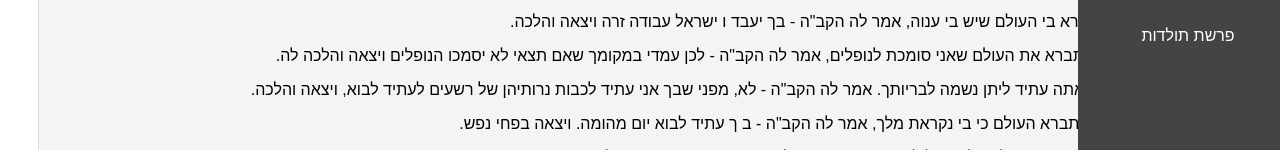
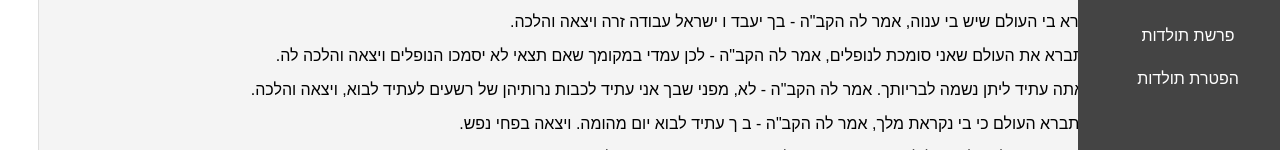
Before and after one commit to barakkadosh5/MySite, a plain HTML site: page index.html in a window 1280 px wide. Both pictures are taken after a click on the button "☰ Menu". Shown: the part 488-638 px from the top of the page. Drawn offline with Linux system fonts and the light colour scheme.

Commit message:
Update index.html

```diff
--- a/index.html
+++ b/index.html
@@ -131,6 +131,7 @@
             <a href="#section9">פרשת חיי שרה</a>
             <a href="#section10">הפטרת חיי שרה</a>
             <a href="#section11">פרשת תולדות</a>
+            <a href="#section12">הפטרת תולדות</a>
     </div>
     <form id="form1" runat="server">
      <div class="content">
```
